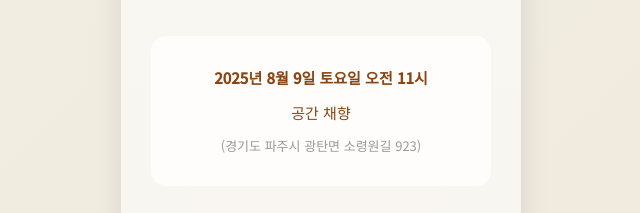
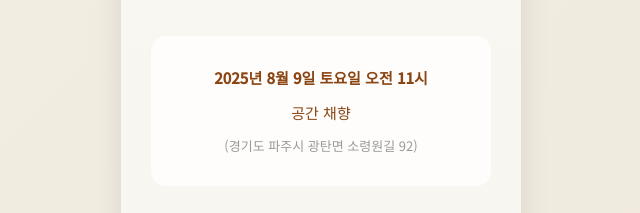
Before and after one commit to Lilcob/mysonahbin, a plain HTML site: page index.html in a window 1280 px wide. Shown: the part 1420-1633 px from the top of the page, 319-959 px from the left. Drawn offline with Linux system fonts and the light colour scheme.

Commit message:
Update index.html

```diff
--- a/index.html
+++ b/index.html
@@ -560,7 +560,7 @@
             <div class="intro-details">
                 <p><strong>2025년 8월 9일 토요일 오전 11시</strong></p>
                 <p>공간 채향</p>
-                <p style="font-size: 13px; color: #999;">(경기도 파주시 광탄면 소령원길 923)</p>
+                <p style="font-size: 13px; color: #999;">(경기도 파주시 광탄면 소령원길 92)</p>
             </div>
 
             <div class="parent-names">
```
